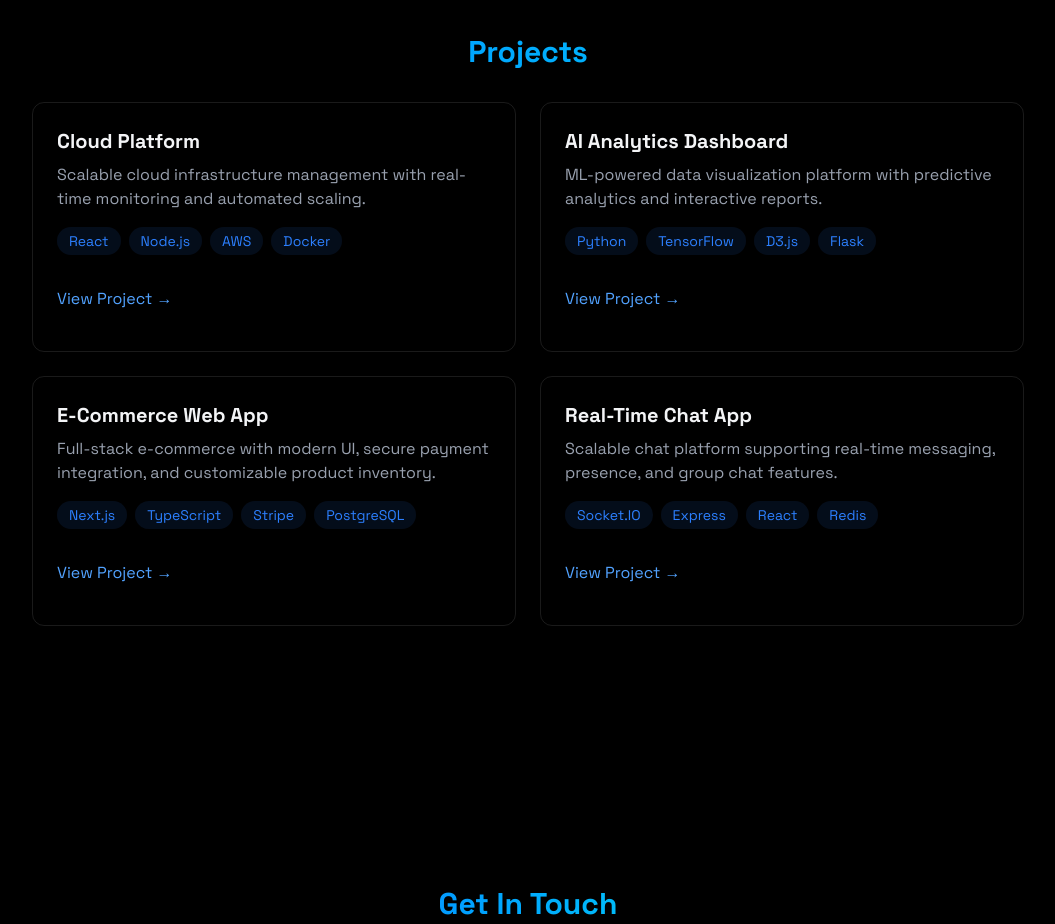
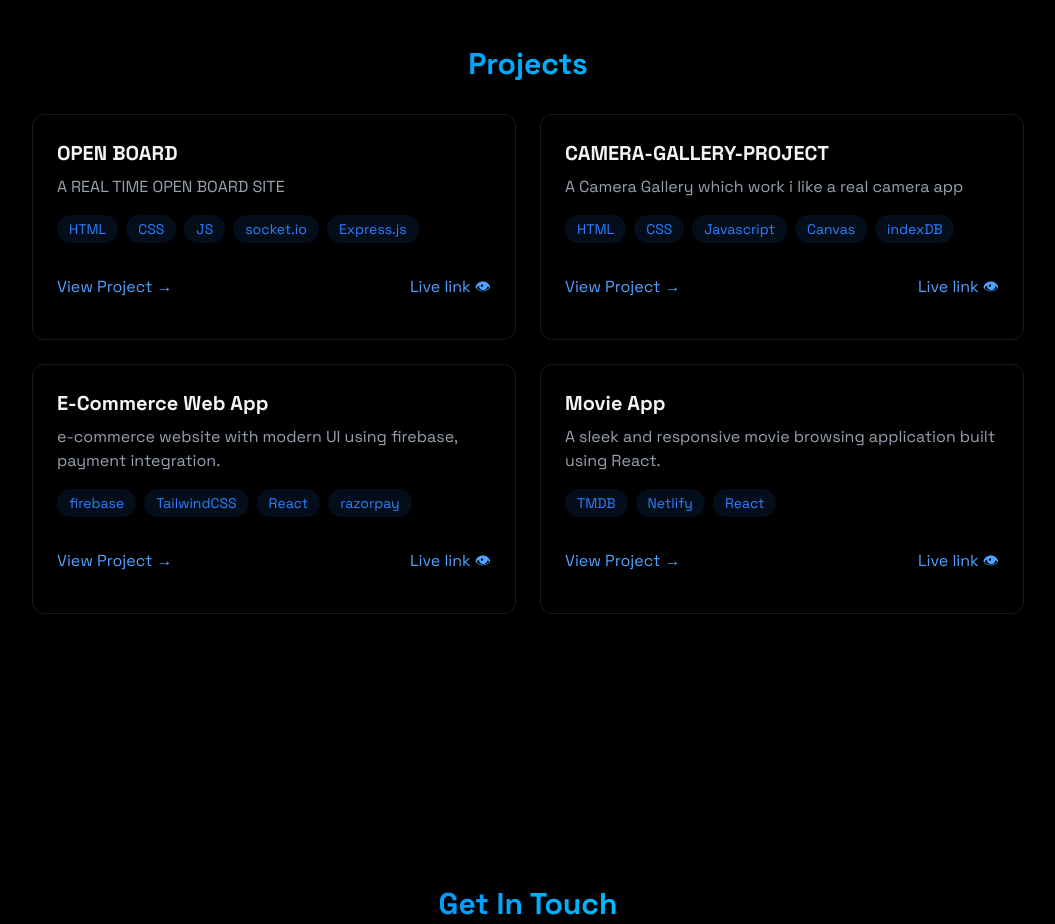
Before and after one commit to SKSHAMKAUSHAL/My-Portfolio, a React (Vite) app: page / in a window 1280 px wide. Shown: the part 1820-2744 px from the top of the page, without its empty margins (112-1167 px from the left). Built offline with nearby package versions, Linux system fonts and the light colour scheme.

Commit message:
first commit

```diff
--- a/src/Components/sections/Projects.jsx
+++ b/src/Components/sections/Projects.jsx
@@ -14,13 +14,12 @@ export const Projects = () => {
           </h2>
           <div className="grid grid-cols-1 md:grid-cols-2 gap-6">
             <div className="p-6 rounded-xl border border-white/10 hover:-translate-y-1 hover:border-blue-500/30 hover:shadow-[0_2px_8px_rgba(59,130,246,0.2)] transition">
-              <h3 className="text-xl font-bold mb-2"> Cloud Platform</h3>
+              <h3 className="text-xl font-bold mb-2"> OPEN BOARD</h3>
               <p className="text-gray-400 mb-4">
-                Scalable cloud infrastructure management with real-time
-                monitoring and automated scaling.
+                A REAL TIME OPEN BOARD SITE
               </p>
               <div className="flex flex-wrap gap-2 mb-4">
-                {["React", "Node.js", "AWS", "Docker"].map((tech, key) => (
+                {["HTML", "CSS", "JS", "socket.io","Express.js"].map((tech, key) => (
                   <span
                     key={key}
                     className="bg-blue-500/10 text-blue-500 py-1 px-3 rounded-full text-sm hover:bg-blue-500/20
@@ -33,11 +32,17 @@ export const Projects = () => {
               </div>
 
               <div className="flex justify-between items-center">
-                <a
-                  href="#"
+                  <a
+                  href="https://github.com/SKSHAMKAUSHAL/OPEN-BOARD.git"
                   className="text-blue-400 hover:text-blue-300 transition-colors my-4"
                 >
                   View Project →
+                </a>
+                <a
+                  href="https://open-board-1.onrender.com/"
+                  className="text-blue-400 hover:text-blue-300 transition-colors my-4"
+                >
+                  Live link 👁
                 </a>
               </div>
             </div>
@@ -49,13 +54,12 @@ export const Projects = () => {
               transition-all
             "
             >
-              <h3 className="text-xl font-bold mb-2">AI Analytics Dashboard</h3>
+              <h3 className="text-xl font-bold mb-2">CAMERA-GALLERY-PROJECT</h3>
               <p className="text-gray-400 mb-4">
-                ML-powered data visualization platform with predictive analytics
-                and interactive reports.
+              A Camera Gallery which work i like a real camera app
               </p>
               <div className="flex flex-wrap gap-2 mb-4">
-                {["Python", "TensorFlow", "D3.js", "Flask"].map((tech, key) => (
+                {["HTML", "CSS", "Javascript" , "Canvas","indexDB"].map((tech, key) => (
                   <span
                     key={key}
                     className="
@@ -71,13 +75,18 @@ export const Projects = () => {
                 ))}
               </div>
               <div className="flex justify-between items-center">
-                <a
-                  href="#"
+                   <a
+                  href="https://github.com/SKSHAMKAUSHAL/CAMERA-GALLERY-PROJECT.git"
                   className="text-blue-400 hover:text-blue-300 transition-colors my-4"
                 >
                   View Project →
                 </a>
-
+                <a
+                  href=" camera-gallery-sk.netlify.app"
+                  className="text-blue-400 hover:text-blue-300 transition-colors my-4"
+                >
+                  Live link 👁
+                </a>
 
               </div>
 
@@ -93,11 +102,11 @@ export const Projects = () => {
             >
               <h3 className="text-xl font-bold mb-2">E-Commerce Web App</h3>
               <p className="text-gray-400 mb-4">
-                Full-stack e-commerce with modern UI, secure payment
-                integration, and customizable product inventory.
+                e-commerce website with modern UI using firebase, payment
+                integration.
               </p>
               <div className="flex flex-wrap gap-2 mb-4">
-                {["Next.js", "TypeScript", "Stripe", "PostgreSQL"].map(
+                {["firebase", "TailwindCSS", "React", "razorpay"].map(
                   (tech) => (
                     <span
                       key={tech}
@@ -115,12 +124,20 @@ export const Projects = () => {
                 )}
               </div>
               <div className="flex justify-between items-center">
-                <a
-                  href="#"
+
+                   <a
+                  href="https://github.com/SKSHAMKAUSHAL/E_SHOP_UP.git"
                   className="text-blue-400 hover:text-blue-300 transition-colors my-4"
                 >
                   View Project →
                 </a>
+                <a
+                  href="https://shop-with-shopup.netlify.app/"
+                  className="text-blue-400 hover:text-blue-300 transition-colors my-4"
+                >
+                  Live link 👁
+                </a>
+
               </div>
             </div>
 
@@ -132,13 +149,11 @@ export const Projects = () => {
               transition-all
             "
             >
-              <h3 className="text-xl font-bold mb-2">Real-Time Chat App</h3>
+              <h3 className="text-xl font-bold mb-2">Movie App</h3>
               <p className="text-gray-400 mb-4">
-                Scalable chat platform supporting real-time messaging, presence,
-                and group chat features.
-              </p>
+              A sleek and responsive movie browsing application built using React. </p>
               <div className="flex flex-wrap gap-2 mb-4">
-                {["Socket.IO", "Express", "React", "Redis"].map((tech, key) => (
+                {["TMDB", "Netlify", "React"].map((tech, key) => (
                   <span
                     key={key}
                     className="
@@ -154,11 +169,17 @@ export const Projects = () => {
                 ))}
               </div>
               <div className="flex justify-between items-center ">
-                <a
-                  href="#"
+                  <a
+                  href="https://github.com/SKSHAMKAUSHAL/Movie-APP.git"
                   className="text-blue-400 hover:text-blue-300 transition-colors my-4"
                 >
                   View Project →
+                </a>
+                <a
+                  href="https://skmovieapp.netlify.app/"
+                  className="text-blue-400 hover:text-blue-300 transition-colors my-4"
+                >
+                  Live link 👁
                 </a>
               </div>
             </div>
```
